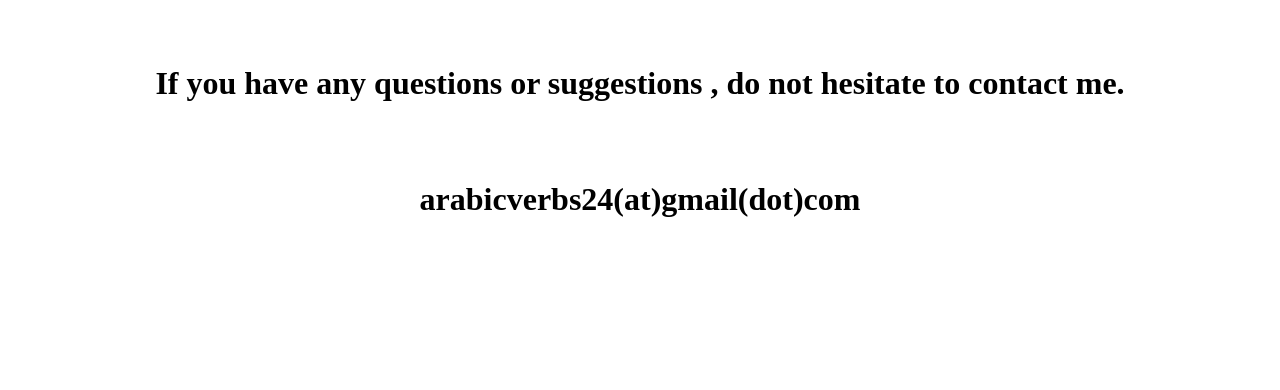
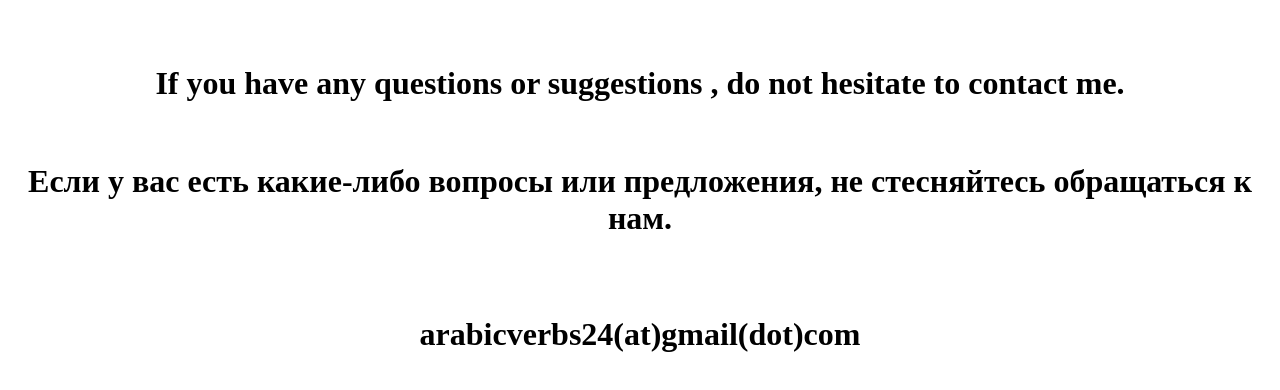
Before and after one commit to apakhun/apakhun.github.io, a plain HTML site: page Support/index.html in a window 1280 px wide. Drawn offline with Linux system fonts and the light colour scheme.

Commit message:
Добавил русский текст.

```diff
--- a/Support/index.html
+++ b/Support/index.html
@@ -5,6 +5,8 @@
 </head>
 </body>
 <center><h1>If you have any questions or suggestions , do not hesitate to contact me.</h1></center>
+<br/>
+<center><h1>Если у вас есть какие-либо вопросы или предложения, не стесняйтесь обращаться к нам.</h1></center>
 <br/><br/>
 <center><h1>arabicverbs24(at)gmail(dot)com</h1></center>
 </body>
```
